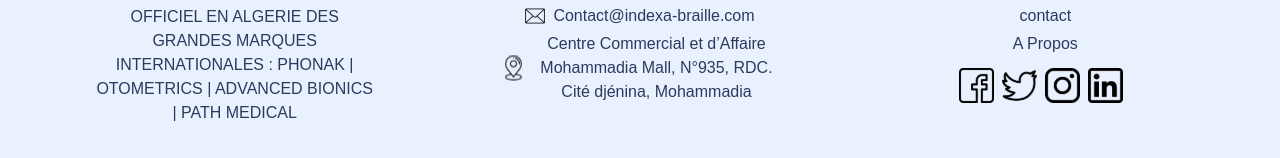
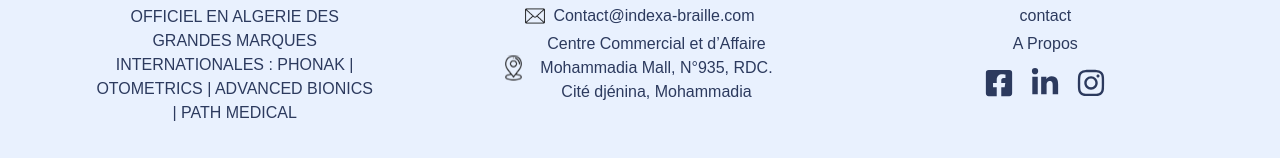
Before and after one commit to abdelbarie/INDEXA_PROJECT, a Next.js app: page / in a window 1280 px wide. Shown: the part 3635-3793 px from the top of the page. Built offline with nearby package versions, Linux system fonts and the light colour scheme.

Commit message:
add messenger plugin

```diff
--- a/components/Footer.js
+++ b/components/Footer.js
@@ -3,6 +3,7 @@
 import { FontAwesomeIcon } from "@fortawesome/react-fontawesome";
 import Link from "next/link";
 import { useRouter } from "next/router";
+import { FaFacebookSquare, FaLinkedinIn , FaInstagram} from 'react-icons/fa';
 
 import frContent from "../public/locales/fr/common";
 import arContent from "../public/locales/arab/common";
@@ -75,31 +76,10 @@
               <a>{content.Navbar.propos}</a>
             </Link>
           </div>
-          <div className="mt-3 flex w-fit mx-auto">
-            <img
-              src="/imgs/facebook_Logo.svg"
-              alt="facebook Logo"
-              className="mr-2"
-              width="35px"
-            ></img>
-            <img
-              src="/imgs/twitter_Logo.svg"
-              alt="twitter Logo"
-              className="mr-2"
-              width="35px"
-            ></img>
-            <img
-              src="/imgs/instagram_Logo.svg"
-              alt="instagram Logo"
-              className="mr-2"
-              width="35px"
-            ></img>
-            <img
-              src="/imgs/linkedin_Logo.svg"
-              alt="linkedin Logo"
-              className="mr-2"
-              width="35px"
-            ></img>
+          <div className="mt-3 flex w-fit mx-auto text-3xl gap-4">
+            <FaFacebookSquare className="text-custom-dark-blue dark:text-white hover:text-custom-green hover:text-4xl cursor-pointer"/>
+            <FaLinkedinIn className="text-custom-dark-blue dark:text-white hover:text-custom-green hover:text-4xl cursor-pointer"/>
+            <FaInstagram className="text-custom-dark-blue dark:text-white hover:text-custom-green hover:text-4xl cursor-pointer"/>
           </div>
         </div>
       </div>
--- a/package.json
+++ b/package.json
@@ -22,6 +22,7 @@
     "react-dom": "17.0.2",
     "react-i18next": "^11.15.4",
     "react-icons": "^4.3.1",
+    "react-messenger-customer-chat": "^0.8.0",
     "swiper": "^7.4.1"
   },
   "devDependencies": {
--- a/pages/_app.js
+++ b/pages/_app.js
@@ -2,6 +2,7 @@
 import NavBar from "../components/NavBar.js";
 import Footer from "../components/Footer.js";
 import {ThemeProvider} from 'next-themes' ;
+import MessengerCustomerChat from 'react-messenger-customer-chat';
 import { appWithTranslation } from 'next-i18next';
 function MyApp({ Component, pageProps }) {
   return (
@@ -9,6 +10,10 @@
       <NavBar></NavBar>
       <Component {...pageProps}/>
       <Footer></Footer>
+      <MessengerCustomerChat
+      pageId="103957322240886"
+      appId="507368634067637"
+      />
     </ThemeProvider>
   );
 }
--- a/styles/globals.css
+++ b/styles/globals.css
@@ -129,4 +129,4 @@
 }
 .swiper-pagination-bullet-active  {
     background-color: var(--green) !important;
-  }
+}
```
Also changed, not shown: 1 other file (tests, documents, lock files or other folders).
